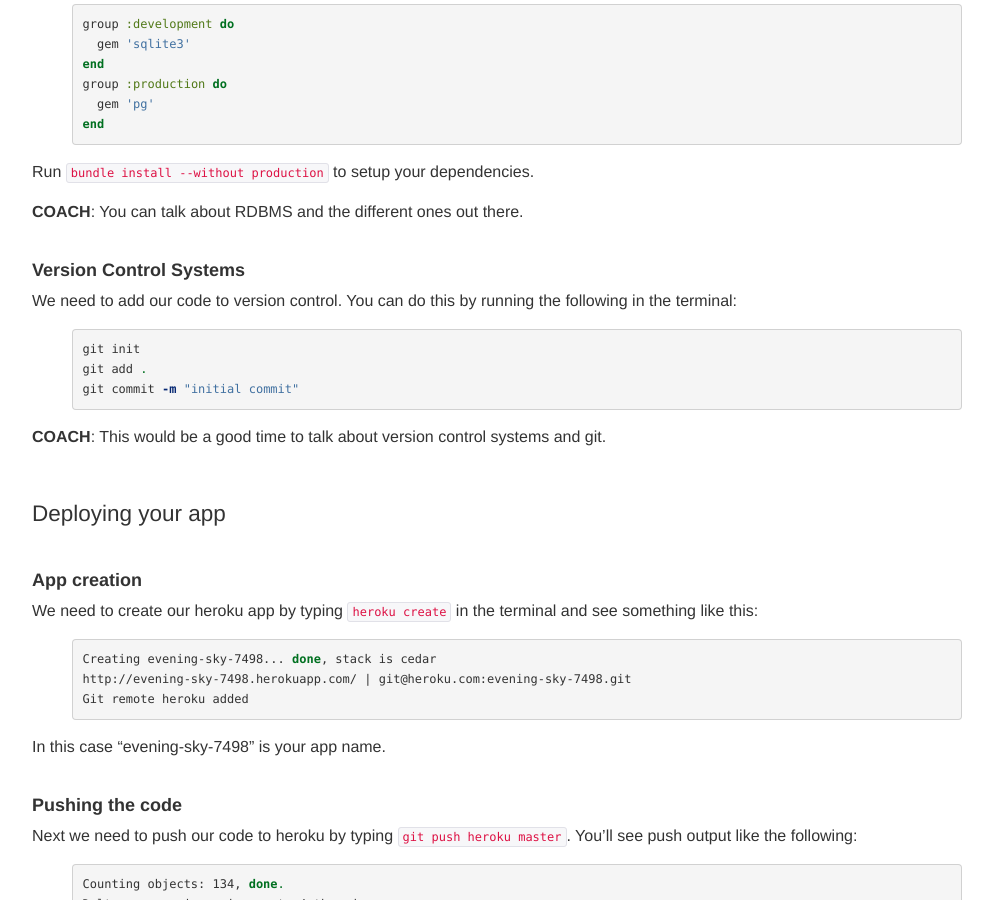
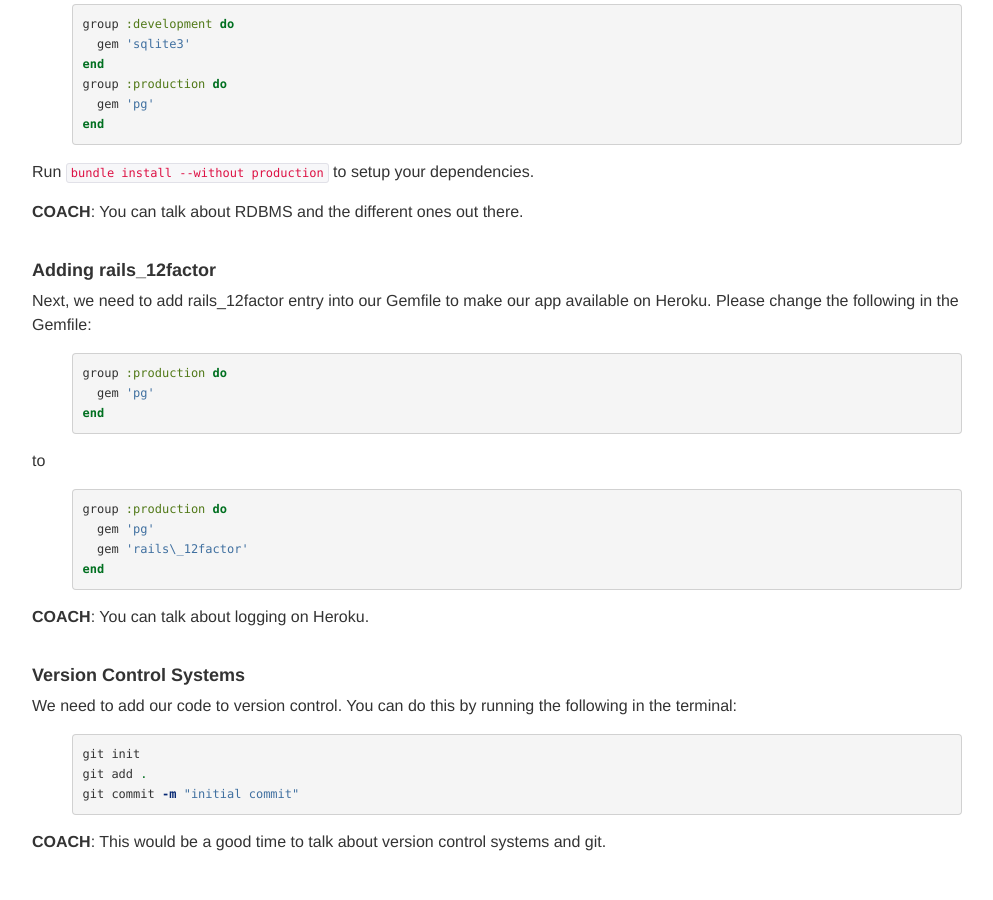
Before and after one commit to railsgirls/guides.railsgirls.com, a Jekyll site: the page built from _posts/2012-04-19-heroku.markdown, in a window 1280 px wide and 900 px high, scrolled down 701 px. Shown: the whole window, without its empty margins (53-1046 px from the left). Built offline with Jekyll 4.4.1, drawn with Linux system fonts in a browser that asks for light colours; nearby versions of some CDN libraries; Markdown is read by kramdown in place of the engine named in the settings.

Commit message:
Add the description of rails_12factor

```diff
--- a/_posts/2012-04-19-heroku.markdown
+++ b/_posts/2012-04-19-heroku.markdown
@@ -38,6 +38,28 @@
 Run `bundle install --without production` to setup your dependencies.
 
 __COACH__: You can talk about RDBMS and the different ones out there.
+
+#### Adding rails\_12factor
+
+Next, we need to add rails\_12factor entry into our Gemfile to make our app available on Heroku.
+Please change the following in the Gemfile:
+
+{% highlight ruby %}
+group :production do
+  gem 'pg'
+end
+{% endhighlight %}
+
+to
+
+{% highlight ruby %}
+group :production do
+  gem 'pg'
+  gem 'rails\_12factor'
+end
+{% endhighlight %}
+
+__COACH__: You can talk about logging on Heroku.
 
 #### Version Control Systems
 
```
